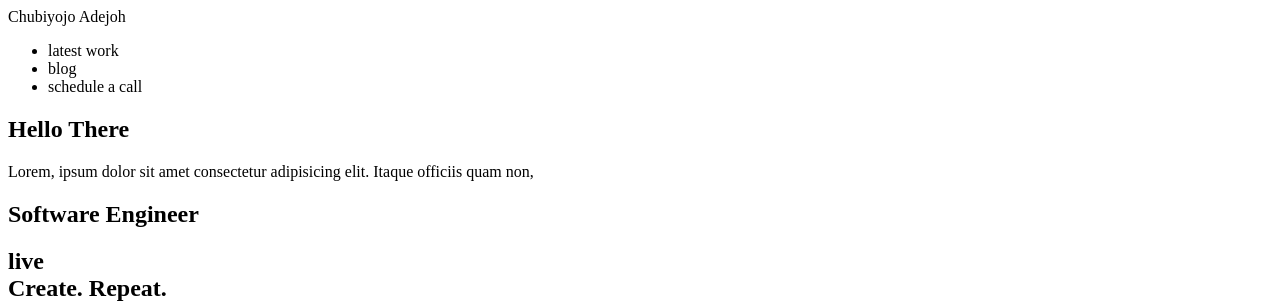
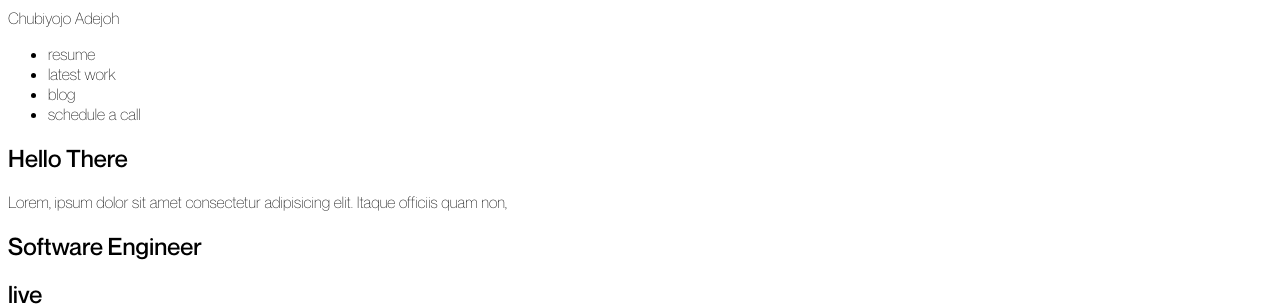
Before and after one commit to chubi-x/portfolio, an Astro site: page / in a window 1280 px wide. Shown: the top 305 px of the page. Built offline with nearby package versions, Linux system fonts and the light colour scheme; Astro itself is replaced by a stand-in of ours.

Commit message:
setup custom fonts

```diff
--- a/src/pages/index.astro
+++ b/src/pages/index.astro
@@ -1,5 +1,5 @@
 ---
-
+import '../styles/global.css'
 ---
 
 <html lang='en'>
@@ -15,6 +15,7 @@
 				<nav>
 					<div class='logo'>Chubiyojo Adejoh</div>
 					<ul class='nav-links'>
+						<li>resume</li>
 						<li>latest work</li>
 						<li>blog</li>
 						<li>schedule a call</li>
--- /dev/null
+++ b/src/styles/global.css
@@ -0,0 +1,52 @@
+@font-face {
+  font-family: 'NeueMontreal';
+  src: url('/fonts/NeueMontreal-Regular.otf') format('opentype');
+  font-weight: normal;
+  font-style: normal;
+}
+@font-face {
+  font-family: 'NeueMontreal';
+  src: url('/fonts/NeueMontreal-Italic.otf') format('opentype');
+  font-weight: normal;
+  font-style: italic;
+}
+@font-face {
+  font-family: 'NeueMontreal';
+  src: url('/fonts/NeueMontreal-Bold.otf') format('opentype');
+  font-weight: bolder;
+  font-style: normal;
+}
+@font-face {
+  font-family: 'NeueMontreal';
+  src: url('/fonts/NeueMontreal-BoldItalic.otf') format('opentype');
+  font-weight: bolder;
+  font-style: italic;
+}
+@font-face {
+  font-family: 'NeueMontreal';
+  src: url('/fonts/NeueMontreal-Light.otf') format('opentype');
+  font-weight: lighter;
+  font-style: normal;
+}
+@font-face {
+  font-family: 'NeueMontreal';
+  src: url('/fonts/NeueMontreal-LightItalic.otf') format('opentype');
+  font-weight: lighter;
+  font-style: italic;
+}
+@font-face {
+  font-family: 'NeueMontreal';
+  src: url('/fonts/NeueMontreal-Medium.otf') format('opentype');
+  font-weight: bold;
+  font-style: normal;
+}
+@font-face {
+  font-family: 'NeueMontreal';
+  src: url('/fonts/NeueMontreal-MediumItalic.otf') format('opentype');
+  font-weight: bold;
+  font-style: italic;
+}
+
+html {
+  font-family: 'NeueMontreal';
+}
```
Also changed, not shown: public/fonts/NeueMontreal-Bold.otf (added), public/fonts/NeueMontreal-BoldItalic.otf (added), public/fonts/NeueMontreal-Italic.otf (added), public/fonts/NeueMontreal-Light.otf (added), public/fonts/NeueMontreal-LightItalic.otf (added), public/fonts/NeueMontreal-Medium.otf (added), public/fonts/NeueMontreal-MediumItalic.otf (added), public/fonts/NeueMontreal-Regular.otf (added), src/styles/index.css (added), 1 other file.
